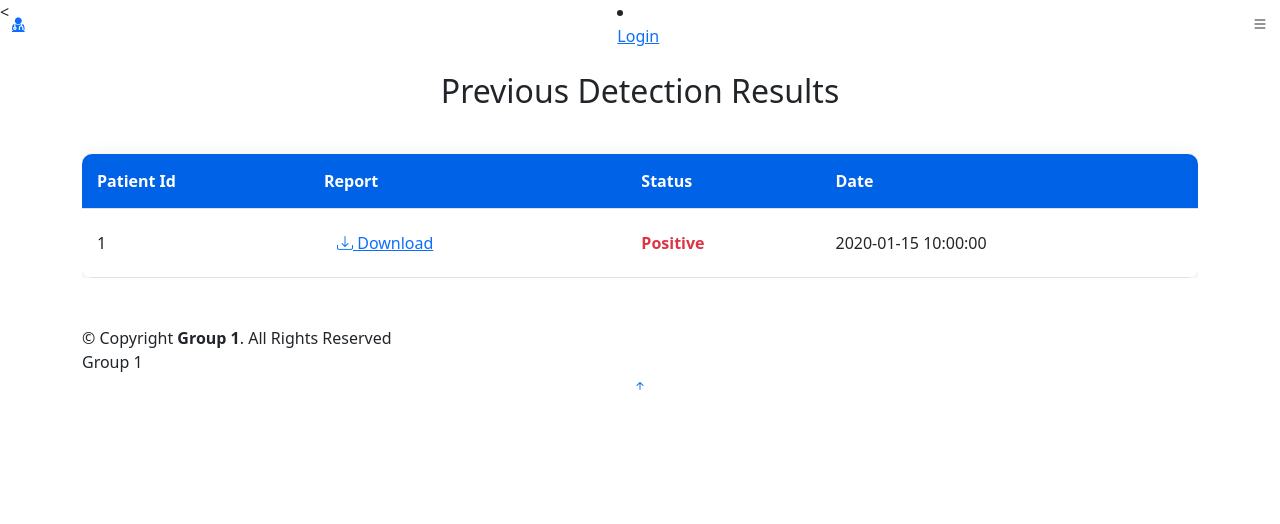
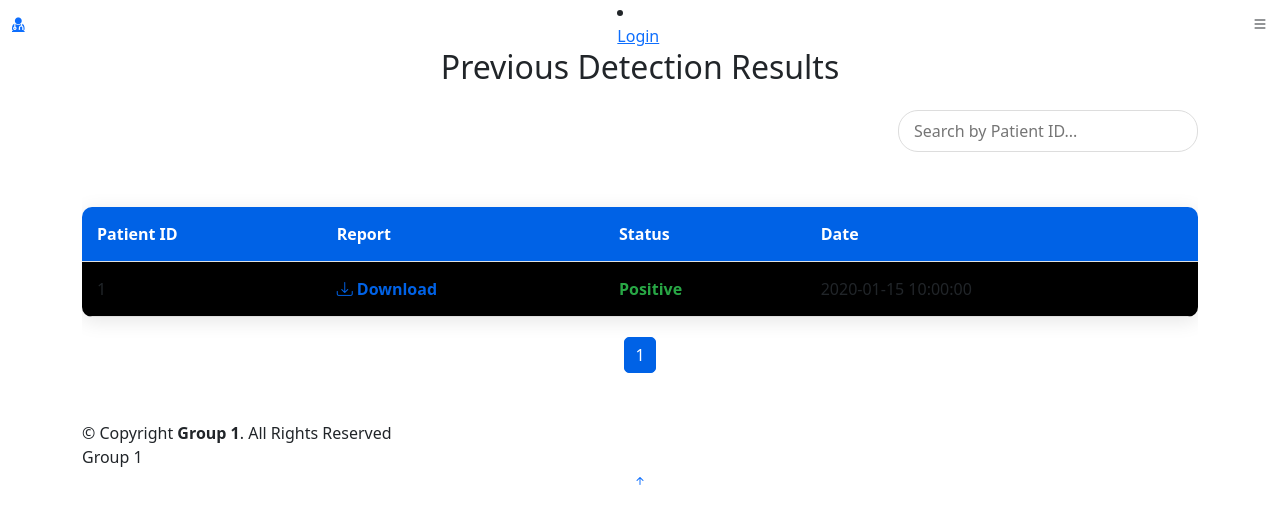
Before and after one commit to leulx1/Breast-cancer-detection-using-CNN, a Flask app: template templates/previousdetection.html in a window 1280 px wide. Shown: the top 524 px of the page. Run offline with Flask 3, Linux system fonts and the light colour scheme; the template is opened without the code that fills it: most values are stand-ins (such as "Sample title", 1, 10 or a date in 2020); parts of the project's set-up code (start-up, migrations or seed data) failed here and were passed over; some libraries are stand-ins or nearby versions.

Commit message:
checks the previous detection process and enters the search bar

```diff
--- a/templates/previousdetection.html
+++ b/templates/previousdetection.html
@@ -36,6 +36,11 @@
   <link href="static/assets/css/main.css" rel="stylesheet">
 
   <style>
+      input[type=number]::-webkit-outer-spin-button,
+      input[type=number]::-webkit-inner-spin-button {
+        -webkit-appearance: none;
+        margin: 0;
+                  }
     .results-container {
       padding: 40px;
       margin-top: 50px;
@@ -68,7 +73,7 @@
     }
 
     .results-table tr:hover {
-      background-color: #f1f1f1;
+      background-color: inherit;
     }
 
     .download-btn {
@@ -103,8 +108,48 @@
       font-size: 1.2rem;
       color: #6c757d;
     }
+
+    .search-container {
+      margin-bottom: 20px;
+      text-align: right;
+    }
+
+    #searchInput {
+      padding: 8px 15px;
+      border-radius: 20px;
+      border: 1px solid #ddd;
+      width: 300px;
+      margin-bottom: 15px;
+    }
+
+    .pagination {
+      margin-top: 20px;
+      display: flex;
+      justify-content: center;
+      gap: 5px;
+    }
+
+    .pagination button {
+      padding: 5px 10px;
+      border: 1px solid #ddd;
+      background: white;
+      cursor: pointer;
+      border-radius: 5px;
+    }
+
+    .pagination button.active {
+      background: #0062E6;
+      color: white;
+      border-color: #0062E6;
+    }
+    .results-table tbody tr:not([style*="display: none"]) {
+        background-color: black;
+    }
+
+    .results-table tbody tr:not([style*="display: none"]):nth-child(even) {
+        background-color: #000;
+    }
   </style>
-
 </head>
 
 <body>
@@ -112,11 +157,12 @@
 <header id="header" class="header d-flex align-items-center fixed-top">
   <div class="container-fluid d-flex align-items-center justify-content-between">
 
-    <a href="/" class="logo d-flex align-items-center  me-auto me-lg-0">
+    <a href="{{ url_for('auth.change_profile') }}" class="logo d-flex align-items-center  me-auto me-lg-0">
       <i class="fa fa-user-md"></i>
        {% if current_user.is_authenticated %}
       <h1>Welcome,Dr. {{ username }}!</h1>
     </a>
+
 
     <nav id="navbar" class="navbar">
       <ul>
@@ -137,16 +183,20 @@
   </div>
 </header><!-- End Header -->
 
-  <<main id="main">
+<main id="main">
     <section class="container py-5">
         <h2 class="text-center mb-4">Previous Detection Results</h2>
+
+        <div class="search-container">
+            <input type="number" id="searchInput" placeholder="Search by Patient ID...">
+        </div>
 
         {% if detections %}
         <div class="table-responsive">
             <table class="results-table">
                 <thead>
                     <tr>
-                            <th>Patient Id</th>
+                        <th>Patient ID</th>
                         <th>Report</th>
                         <th>Status</th>
                         <th>Date</th>
@@ -157,11 +207,11 @@
                     <tr>
                         <td>{{ detection.patient_id }}</td>
                         <td>
-                                <a href="{{ url_for('download_pdf', filename=detection.pdf_location) }}" class="btn btn-link">
+                            <a href="{{ url_for('download_pdf', filename=detection.pdf_location) }}" class="download-btn">
                                 <i class="bi bi-download"></i> Download
                             </a>
                         </td>
-                            <td class="{{ 'positive' if detection.tumor_status == 'Positive' else 'negative' }}">
+                        <td class="{{ 'positive' if detection.tumor_status == 'Cancerous Tumor Found' else 'negative' }}">
                             {{ detection.tumor_status }}
                         </td>
                         <td>{{ detection.created_at }}</td>
@@ -169,17 +219,17 @@
                     {% endfor %}
                 </tbody>
             </table>
+
+            <div class="pagination" id="paginationControls"></div>
         </div>
         {% else %}
         <div class="no-results">
             <p>No previous detection results found.</p>
-                <a href="/breastcancer" class="btn btn-primary">Start New Detection</a>
+            <a href="/breastcancer.html" class="btn btn-primary">Start New Detection</a>
         </div>
         {% endif %}
     </section>
 </main>
-
-  <!-- End #main -->
 
 <!-- Footer -->
 <footer id="footer" class="footer">
@@ -207,6 +257,66 @@
 <!-- Main JS File -->
 <script src="static/assets/js/main.js"></script>
 
+<script>
+    // Search functionality
+    document.getElementById('searchInput').addEventListener('keyup', function() {
+        const filter = this.value.toUpperCase();
+        const table = document.querySelector('.results-table');
+        const tr = table.getElementsByTagName('tr');
+
+        for (let i = 1; i < tr.length; i++) {
+            const td = tr[i].getElementsByTagName('td')[0];
+            if (td) {
+                const txtValue = td.textContent || td.innerText;
+                tr[i].style.display = txtValue.toUpperCase().indexOf(filter) > -1 ? '' : 'none';
+            }
+        }
+        currentPage = 1;
+        updatePagination();
+    });
+
+    // Pagination functionality
+    let currentPage = 1;
+    const rowsPerPage = 10;
+
+    function updatePagination() {
+        const table = document.querySelector('.results-table');
+        const rows = Array.from(table.querySelectorAll('tbody tr:not([style*="display: none"])'));
+        const pageCount = Math.ceil(rows.length / rowsPerPage);
+        const pagination = document.getElementById('paginationControls');
+        pagination.innerHTML = '';
+
+        for (let i = 1; i <= pageCount; i++) {
+            const button = document.createElement('button');
+            button.textContent = i;
+            button.className = currentPage === i ? 'active' : '';
+            button.addEventListener('click', () => {
+                currentPage = i;
+                showPage(currentPage);
+                updatePagination();
+            });
+            pagination.appendChild(button);
+        }
+
+        showPage(currentPage);
+    }
+
+    function showPage(page) {
+        const table = document.querySelector('.results-table');
+        const rows = Array.from(table.querySelectorAll('tbody tr:not([style*="display: none"])'));
+        const start = (page - 1) * rowsPerPage;
+        const end = start + rowsPerPage;
+
+        rows.forEach((row, index) => {
+            row.style.display = (index >= start && index < end) ? '' : 'none';
+        });
+    }
+
+    // Initialize pagination
+    document.addEventListener('DOMContentLoaded', () => {
+        updatePagination();
+    });
+</script>
+
 </body>
-
 </html>
```
Lines whose indentation alone changed are shown as unchanged.
